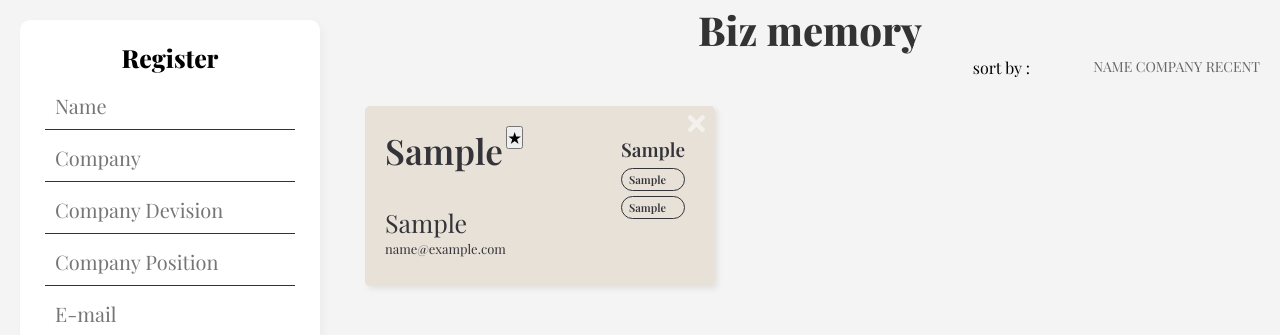
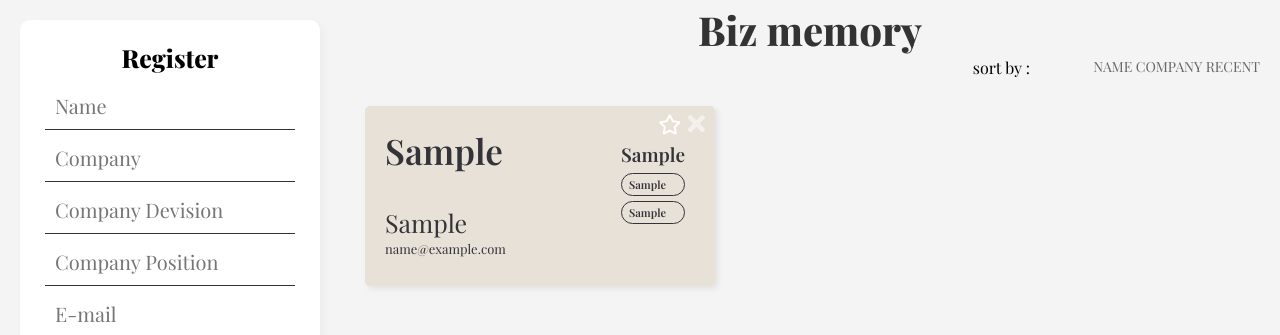
Before and after one commit to songseungeun/bizmemory, a website: page index.html in a window 1280 px wide. Both pictures are taken after typing "Sample", "Sample", "Sample", "Sample", "name@example.com", "Sample" into the empty fields and a click on the button "Add bizCard". Shown: the top 335 px of the page. Drawn offline with nearby package versions, Linux system fonts and the light colour scheme; a web font is replaced by a local one.

Commit message:
bug: Fix for fav-iconbug: Fix for fav-icon

```diff
--- a/css/main.css
+++ b/css/main.css
@@ -190,7 +190,7 @@ h2 {
 
 .namecardCompany {
   float: right;
-  margin: 10px 10px 0 0;
+  margin: 15px 10px 0 0;
   font-size: 19px;
   font-weight: 600;
 }
@@ -202,6 +202,18 @@ h2 {
   padding: 3px 7px;
   border-radius: 20px;
   display: inline;
+}
+
+.favoriteBtn {
+  position: absolute;
+  top: 0;
+  right: 24px;
+  padding: 9px 10px 0 0;
+  font-size: 20px;
+  background-color: transparent;
+  border: 0;
+  cursor: pointer;
+  color: rgb(255, 255, 255);
 }
 .deleteBtn {
   position: absolute;
--- a/index.html
+++ b/index.html
@@ -42,10 +42,13 @@
       </div>
 
       <!-- card list -->
+      <ul class="favList">
+
+      </ul>
       <ul class="cardList clearfix">
 
-<!--
-        <li class="namecard color1">
+
+        <!-- <li id="1" class="namecard color1">
           <div class="namecardInfo">
             <span class="cardName">나길동</span>
             <span class="cardMobile">010-1354-4645</span>
@@ -56,9 +59,11 @@
             <span class="cardDivision">UX디자인팀</span>
             <span class="cardPosition">책임</span>
           </div>
+          <i class="favoriteBtn far fa-star"></i>
+          <i class="fas fa-star"></i>
           <i class="deleteBtn fas fa-times"></i>
-        </li>
--->
+        </li> -->
+
 
 
 
--- a/js/main.js
+++ b/js/main.js
@@ -1,15 +1,20 @@
 let cardList = [];
 
 const $newInfo = document.querySelector('.newInfo');
+const $submitBtn = document.querySelector('.submitBtn');
+
 const $cardList = document.querySelector('.cardList');
-const $submitBtn = document.querySelector('.submitBtn');
+
 const $sortName = document.querySelector('.sortName');
 const $sortCompany = document.querySelector('.sortCompany');
 const $sortRecent = document.querySelector('.sortRecent');
+
 const $favorite = document.querySelector('.favorite');
 
 const render = key => {
+
   let html = '';
+
   const sortBy = key => {
     const sortById = cardList.sort((card1, card2) => (card1[key] < card2[key] ? 1 : (card1[key] > card2[key] ? -1 : 0)));
     const sortByElse = cardList.sort((card1, card2) => (card1[key] > card2[key] ? 1 : (card1[key] < card2[key] ? -1 : 0)));
@@ -30,8 +35,9 @@ const render = key => {
             <span class="cardDivision">${card.division}</span>
             <span class="cardPosition">${card.position}</span>
           </div>
+          <i class="favoriteBtn far fa-star"></i>
+          <!-- <i class="fas fa-star"></i>  -->
           <i class="deleteBtn fas fa-times"></i>
-          <button class="favorite">★</button>
         </li>`;
   });
 
@@ -43,13 +49,15 @@ const generateId = () => {
 };
 
 const generateColor = () => {
-  let colorNumber = generateId();
+  const colorNumber = generateId();
   return colorNumber % 4;
 };
 
 $submitBtn.onclick = e => {
+
   let inputs = [...$newInfo.children].filter(child => child.nodeName === 'INPUT');
   let newValues = inputs.map(input => input.value.trim());
+
   const checkEmail = /^[0-9a-zA-Z]([-_\.]?[0-9a-zA-Z])*@[0-9a-zA-Z]([-_\.]?[0-9a-zA-Z])*\.[a-zA-Z]{2,3}$/;
   const checkMobile = /^\d{3}-\d{4}-\d{4}/;
   const checkName = /../;
@@ -90,6 +98,7 @@ $submitBtn.onclick = e => {
 };
 
 // Delete Button event
+
 $cardList.onclick = e => {
   const { id } = e.target.parentNode;
   if (!e.target.matches('.cardList > .namecard > i.deleteBtn')) return;
```
